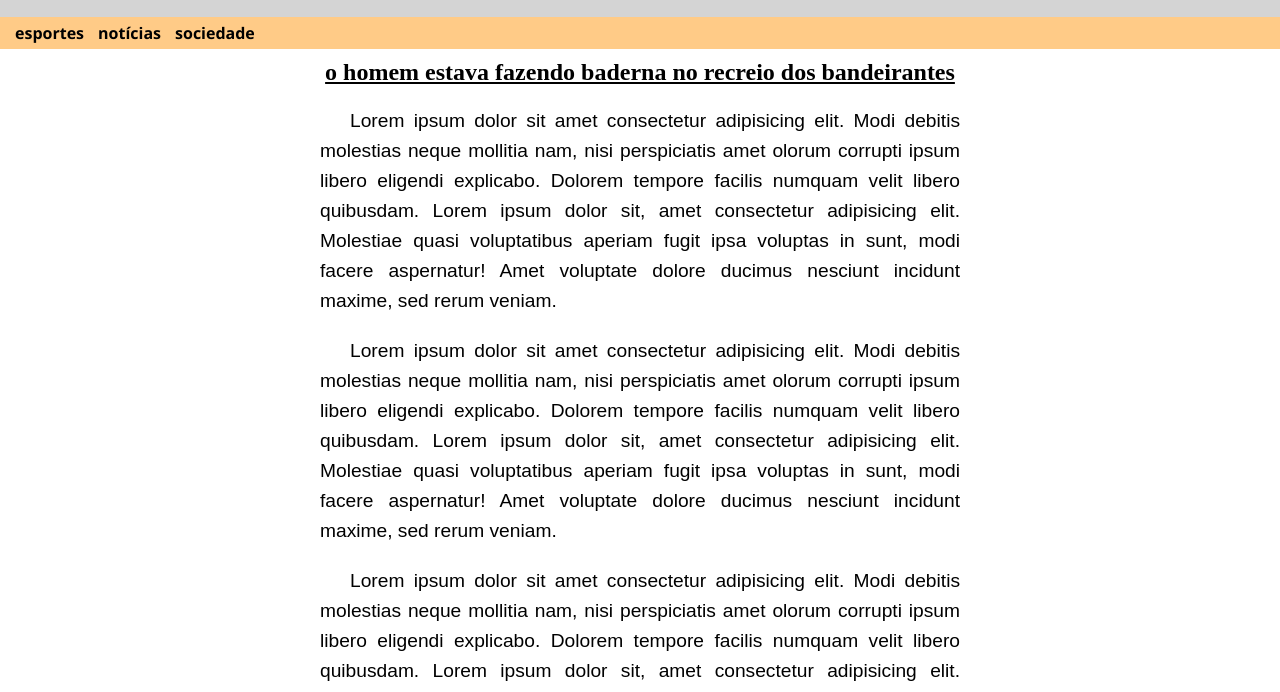
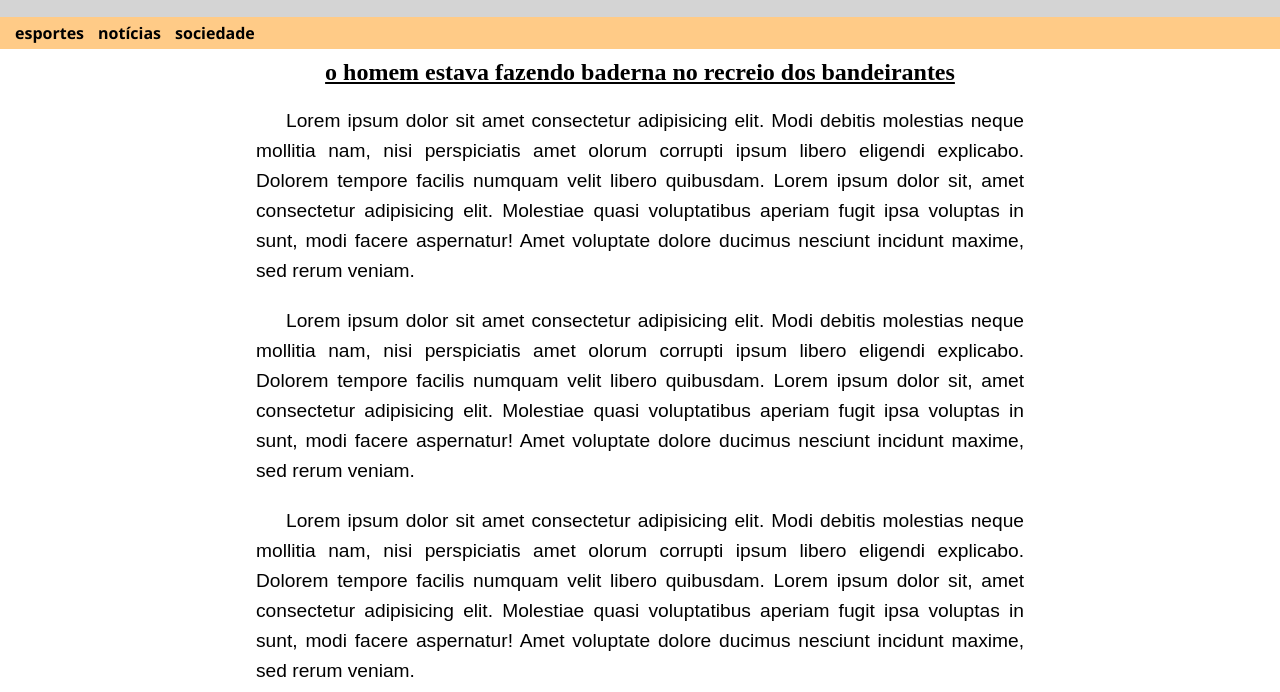
Before and after one commit to RenanAlfenas/responsividade, a plain HTML site: page mq02/index.html in a window 1280 px wide. Shown: the part 70-762 px from the top of the page. Drawn offline with Linux system fonts and the light colour scheme.

Commit message:
mudança de margin

```diff
--- a/mq02/estilos/deitado.css
+++ b/mq02/estilos/deitado.css
@@ -38,8 +38,9 @@ p {
     padding: 10px;
     text-indent: 30px;
     text-align: justify;
-    max-width: 50vw;
+    max-width: 60vw;
     margin: auto;
+
 }
 
 img {
```
